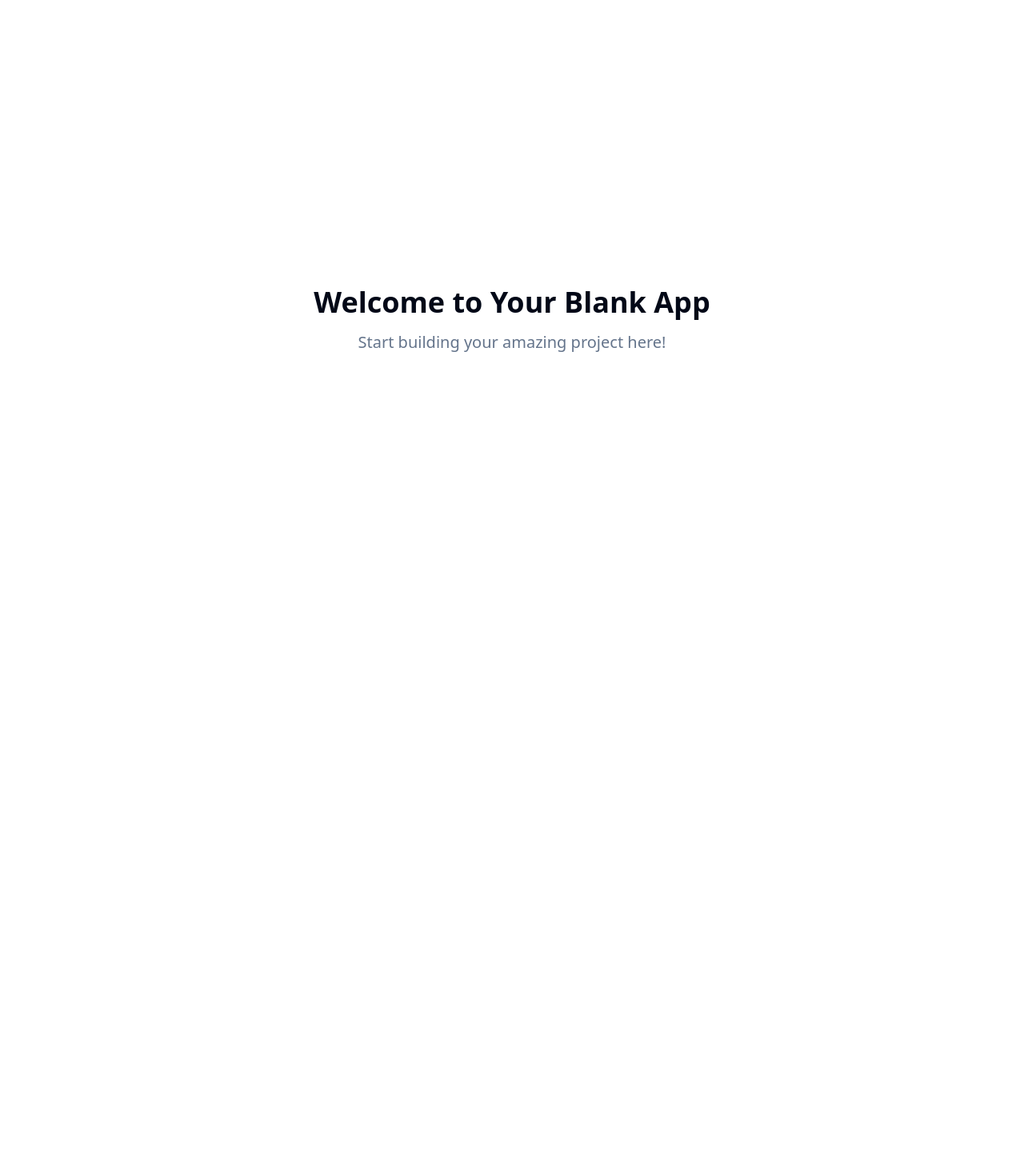
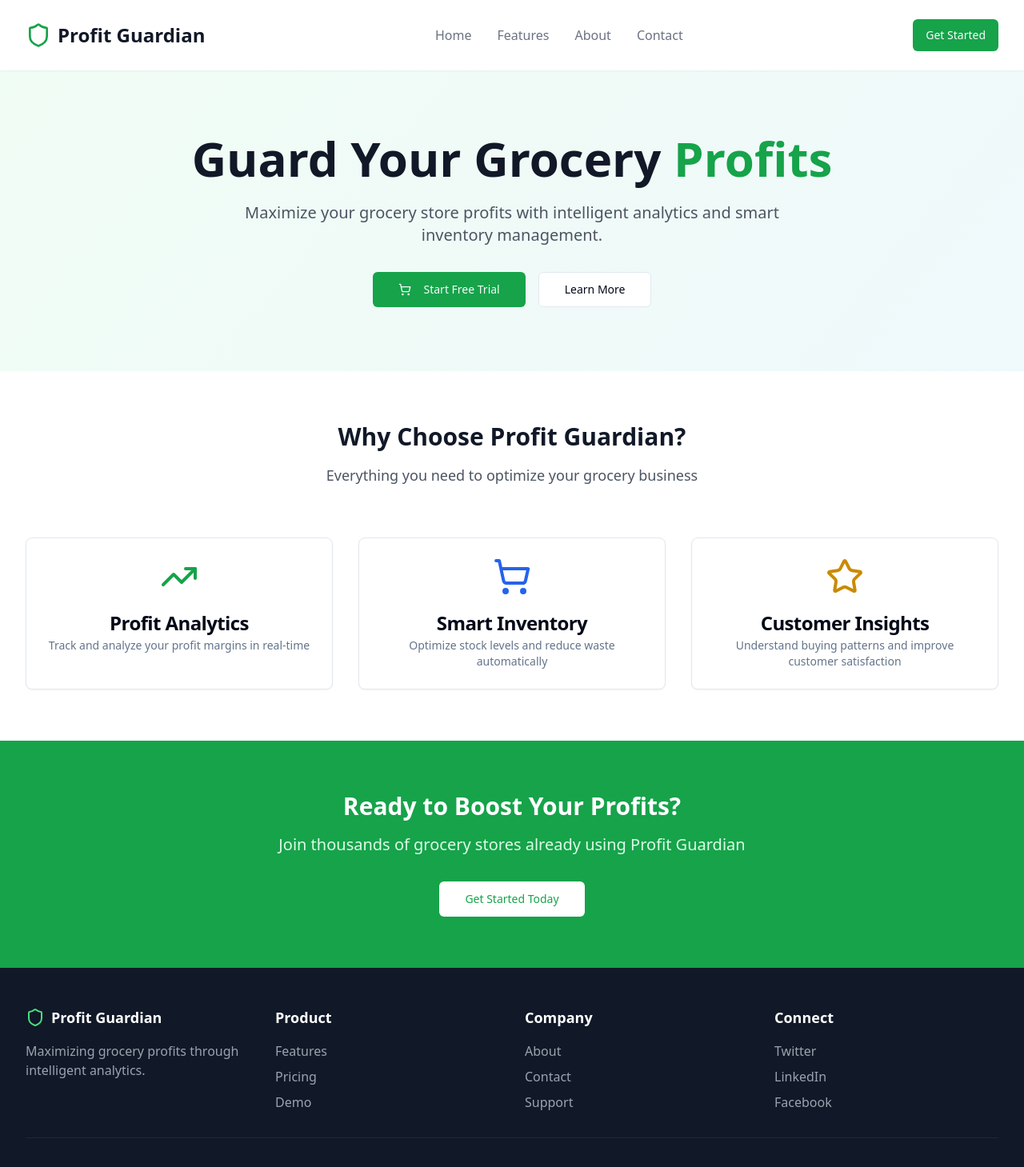
Before and after one commit to WALEED-NET/vibrant-grocery-glow, a React (Vite) app: page / in a window 1280 px wide. Shown: the top 1459 px of the page at 80% size. Before the commit the page ends 800 px from the top, so only its background shows below. Built offline with nearby package versions, Linux system fonts and the light colour scheme.

Commit message:
Create basic React page
Create a simple React page for content override.

```diff
--- a/src/pages/Index.tsx
+++ b/src/pages/Index.tsx
@@ -1,12 +1,146 @@
-// Update this page (the content is just a fallback if you fail to update the page)
+
+import { Button } from "@/components/ui/button";
+import { Card, CardContent, CardDescription, CardHeader, CardTitle } from "@/components/ui/card";
+import { ShoppingCart, TrendingUp, Shield, Star } from "lucide-react";
 
 const Index = () => {
   return (
-    <div className="min-h-screen flex items-center justify-center bg-background">
-      <div className="text-center">
-        <h1 className="text-4xl font-bold mb-4">Welcome to Your Blank App</h1>
-        <p className="text-xl text-muted-foreground">Start building your amazing project here!</p>
-      </div>
+    <div className="min-h-screen bg-gradient-to-br from-green-50 to-blue-50">
+      {/* Header */}
+      <header className="bg-white shadow-sm">
+        <div className="max-w-7xl mx-auto px-4 sm:px-6 lg:px-8">
+          <div className="flex justify-between items-center py-6">
+            <div className="flex items-center">
+              <Shield className="h-8 w-8 text-green-600 mr-2" />
+              <h1 className="text-2xl font-bold text-gray-900">Profit Guardian</h1>
+            </div>
+            <nav className="hidden md:flex space-x-8">
+              <a href="#" className="text-gray-500 hover:text-gray-900">Home</a>
+              <a href="#" className="text-gray-500 hover:text-gray-900">Features</a>
+              <a href="#" className="text-gray-500 hover:text-gray-900">About</a>
+              <a href="#" className="text-gray-500 hover:text-gray-900">Contact</a>
+            </nav>
+            <Button className="bg-green-600 hover:bg-green-700">Get Started</Button>
+          </div>
+        </div>
+      </header>
+
+      {/* Hero Section */}
+      <section className="py-20">
+        <div className="max-w-7xl mx-auto px-4 sm:px-6 lg:px-8 text-center">
+          <h2 className="text-4xl md:text-6xl font-bold text-gray-900 mb-6">
+            Guard Your Grocery
+            <span className="text-green-600"> Profits</span>
+          </h2>
+          <p className="text-xl text-gray-600 mb-8 max-w-2xl mx-auto">
+            Maximize your grocery store profits with intelligent analytics and smart inventory management.
+          </p>
+          <div className="flex flex-col sm:flex-row gap-4 justify-center">
+            <Button size="lg" className="bg-green-600 hover:bg-green-700">
+              <ShoppingCart className="mr-2 h-5 w-5" />
+              Start Free Trial
+            </Button>
+            <Button size="lg" variant="outline">
+              Learn More
+            </Button>
+          </div>
+        </div>
+      </section>
+
+      {/* Features Section */}
+      <section className="py-16 bg-white">
+        <div className="max-w-7xl mx-auto px-4 sm:px-6 lg:px-8">
+          <div className="text-center mb-16">
+            <h3 className="text-3xl font-bold text-gray-900 mb-4">Why Choose Profit Guardian?</h3>
+            <p className="text-lg text-gray-600">Everything you need to optimize your grocery business</p>
+          </div>
+
+          <div className="grid md:grid-cols-3 gap-8">
+            <Card className="text-center">
+              <CardHeader>
+                <TrendingUp className="h-12 w-12 text-green-600 mx-auto mb-4" />
+                <CardTitle>Profit Analytics</CardTitle>
+                <CardDescription>
+                  Track and analyze your profit margins in real-time
+                </CardDescription>
+              </CardHeader>
+            </Card>
+
+            <Card className="text-center">
+              <CardHeader>
+                <ShoppingCart className="h-12 w-12 text-blue-600 mx-auto mb-4" />
+                <CardTitle>Smart Inventory</CardTitle>
+                <CardDescription>
+                  Optimize stock levels and reduce waste automatically
+                </CardDescription>
+              </CardHeader>
+            </Card>
+
+            <Card className="text-center">
+              <CardHeader>
+                <Star className="h-12 w-12 text-yellow-600 mx-auto mb-4" />
+                <CardTitle>Customer Insights</CardTitle>
+                <CardDescription>
+                  Understand buying patterns and improve customer satisfaction
+                </CardDescription>
+              </CardHeader>
+            </Card>
+          </div>
+        </div>
+      </section>
+
+      {/* CTA Section */}
+      <section className="py-16 bg-green-600">
+        <div className="max-w-7xl mx-auto px-4 sm:px-6 lg:px-8 text-center">
+          <h3 className="text-3xl font-bold text-white mb-4">Ready to Boost Your Profits?</h3>
+          <p className="text-xl text-green-100 mb-8">Join thousands of grocery stores already using Profit Guardian</p>
+          <Button size="lg" variant="secondary" className="bg-white text-green-600 hover:bg-gray-100">
+            Get Started Today
+          </Button>
+        </div>
+      </section>
+
+      {/* Footer */}
+      <footer className="bg-gray-900 text-white py-12">
+        <div className="max-w-7xl mx-auto px-4 sm:px-6 lg:px-8">
+          <div className="grid md:grid-cols-4 gap-8">
+            <div>
+              <div className="flex items-center mb-4">
+                <Shield className="h-6 w-6 text-green-400 mr-2" />
+                <span className="text-lg font-bold">Profit Guardian</span>
+              </div>
+              <p className="text-gray-400">Maximizing grocery profits through intelligent analytics.</p>
+            </div>
+            <div>
+              <h4 className="text-lg font-semibold mb-4">Product</h4>
+              <ul className="space-y-2 text-gray-400">
+                <li><a href="#" className="hover:text-white">Features</a></li>
+                <li><a href="#" className="hover:text-white">Pricing</a></li>
+                <li><a href="#" className="hover:text-white">Demo</a></li>
+              </ul>
+            </div>
+            <div>
+              <h4 className="text-lg font-semibold mb-4">Company</h4>
+              <ul className="space-y-2 text-gray-400">
+                <li><a href="#" className="hover:text-white">About</a></li>
+                <li><a href="#" className="hover:text-white">Contact</a></li>
+                <li><a href="#" className="hover:text-white">Support</a></li>
+              </ul>
+            </div>
+            <div>
+              <h4 className="text-lg font-semibold mb-4">Connect</h4>
+              <ul className="space-y-2 text-gray-400">
+                <li><a href="#" className="hover:text-white">Twitter</a></li>
+                <li><a href="#" className="hover:text-white">LinkedIn</a></li>
+                <li><a href="#" className="hover:text-white">Facebook</a></li>
+              </ul>
+            </div>
+          </div>
+          <div className="border-t border-gray-800 mt-8 pt-8 text-center text-gray-400">
+            <p>&copy; 2024 Profit Guardian. All rights reserved.</p>
+          </div>
+        </div>
+      </footer>
     </div>
   );
 };
```
